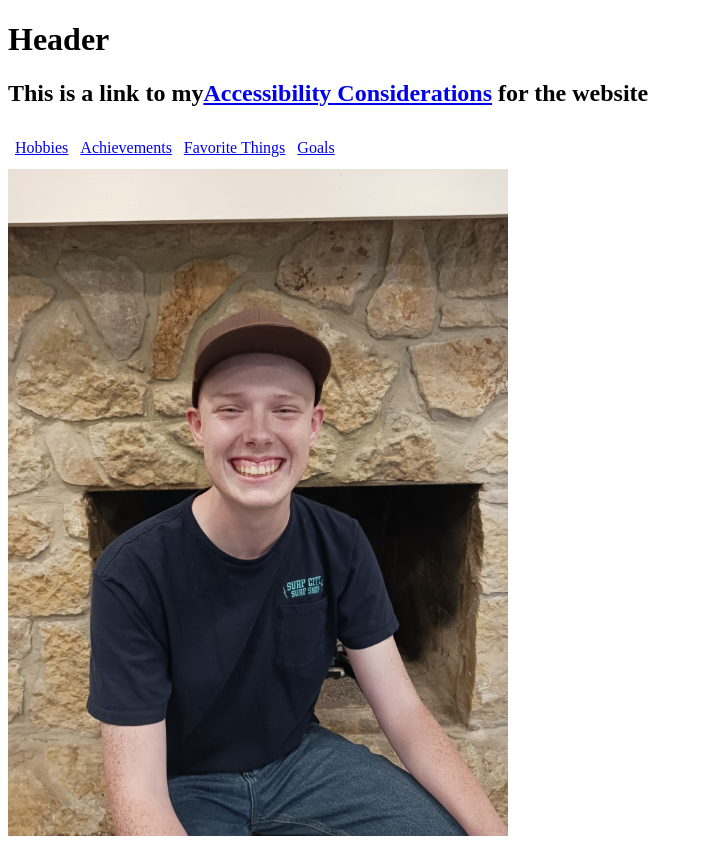
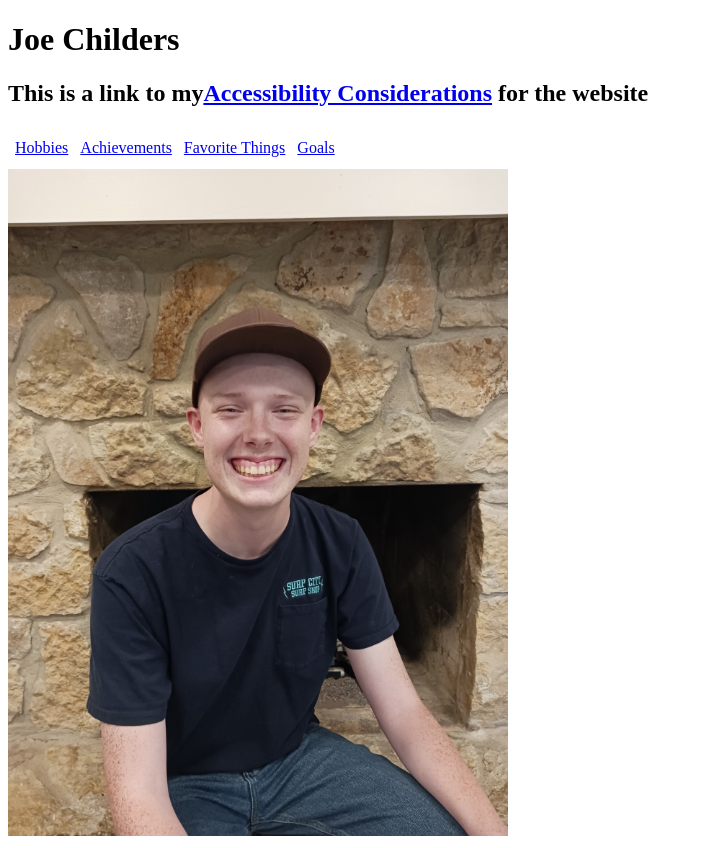
Before and after one commit to swagchees/Website, a plain HTML site: page index.html in a window 1280 px wide. Shown: the whole page, without its empty margins (0-703 px from the left). Drawn offline with Linux system fonts and the light colour scheme.

Commit message:
Change header from 'Header' to 'Joe Childers'

```diff
--- a/index.html
+++ b/index.html
@@ -6,7 +6,7 @@
  <meta name="viewport" content="width=device-width, initial-scale=1">
 </head>
 <body>
- <h1> Header</h1>
+ <h1>Joe Childers</h1>
  <h2>This is a link to my<a href="Accessibility.html">Accessibility Considerations</a> for the website</h2>
  <Table>
   <tr>
```
